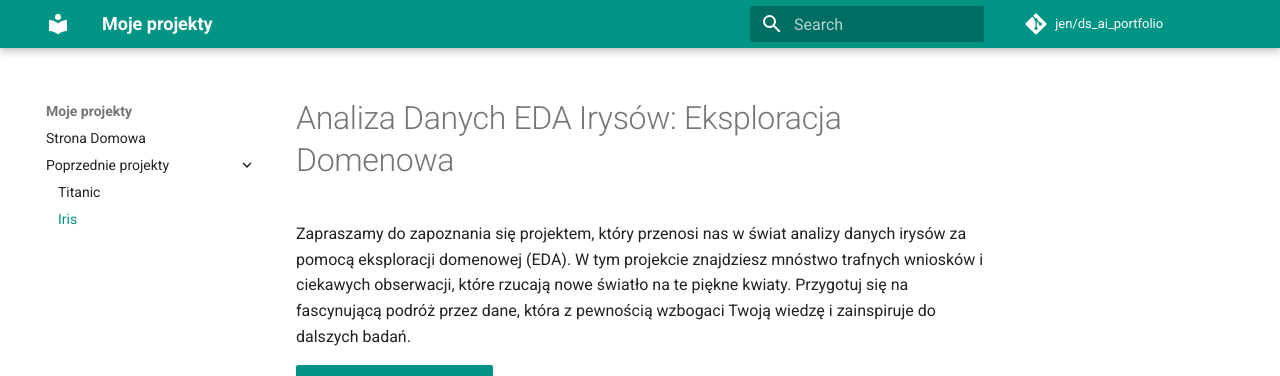
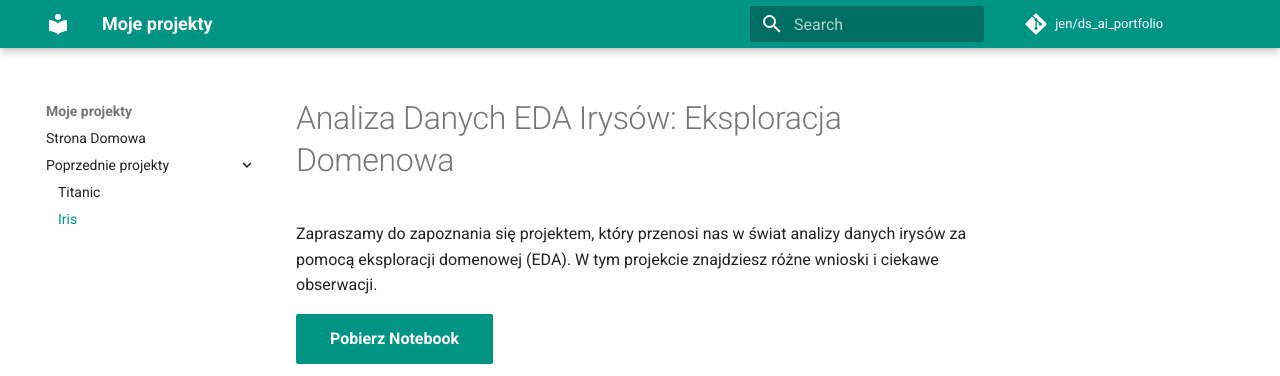
Before and after one commit to Jenia-K/ds_ai_portfolio, an MkDocs documentation site: the page built from docs/iris/index.md, in a window 1280 px wide, cut to the strip 0-376 px from the top of the page. Built offline with MkDocs 1.6.1 and Material for MkDocs 9.7.7, drawn with Linux system fonts in a browser that asks for light colours; comment, search, counter and statistics services are not loaded.

Commit message:
modified index.md files for iris and titanic

```diff
--- a/docs/iris/index.md
+++ b/docs/iris/index.md
@@ -1,6 +1,6 @@
 # Analiza Danych EDA Irysów: Eksploracja Domenowa
 
-Zapraszamy do zapoznania się projektem, który przenosi nas w świat analizy danych irysów za pomocą eksploracji domenowej (EDA). W tym projekcie znajdziesz mnóstwo trafnych wniosków i ciekawych obserwacji, które rzucają nowe światło na te piękne kwiaty. Przygotuj się na fascynującą podróż przez dane, która z pewnością wzbogaci Twoją wiedzę i zainspiruje do dalszych badań.
+Zapraszamy do zapoznania się projektem, który przenosi nas w świat analizy danych irysów za pomocą eksploracji domenowej (EDA). W tym projekcie znajdziesz różne wnioski i ciekawe obserwacji.
 
 <a href="iris.ipynb" class="md-button md-button--primary">Pobierz Notebook</a>
 
```
Also changed, not shown: docs/titanic/index.md (+1 -1 lines).
